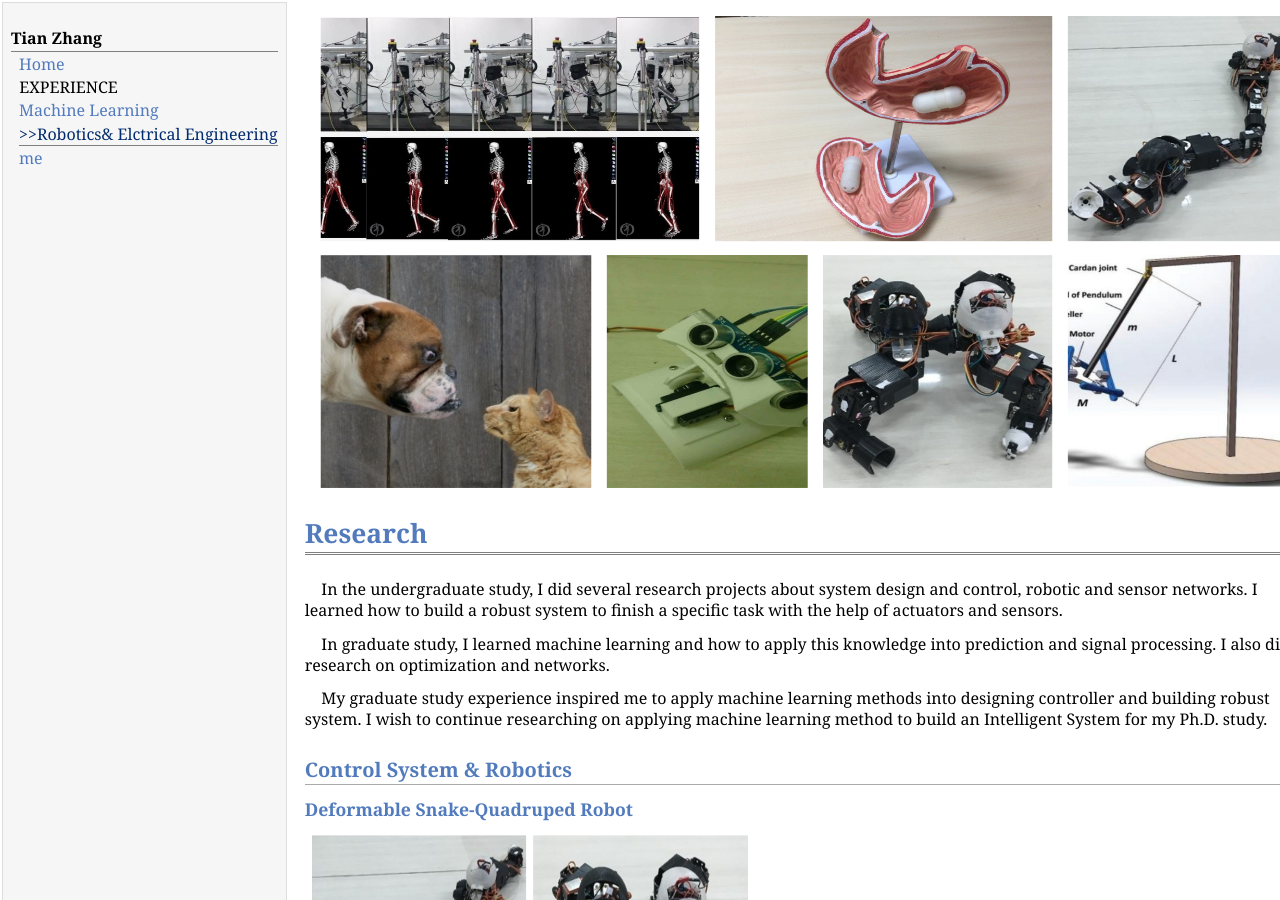
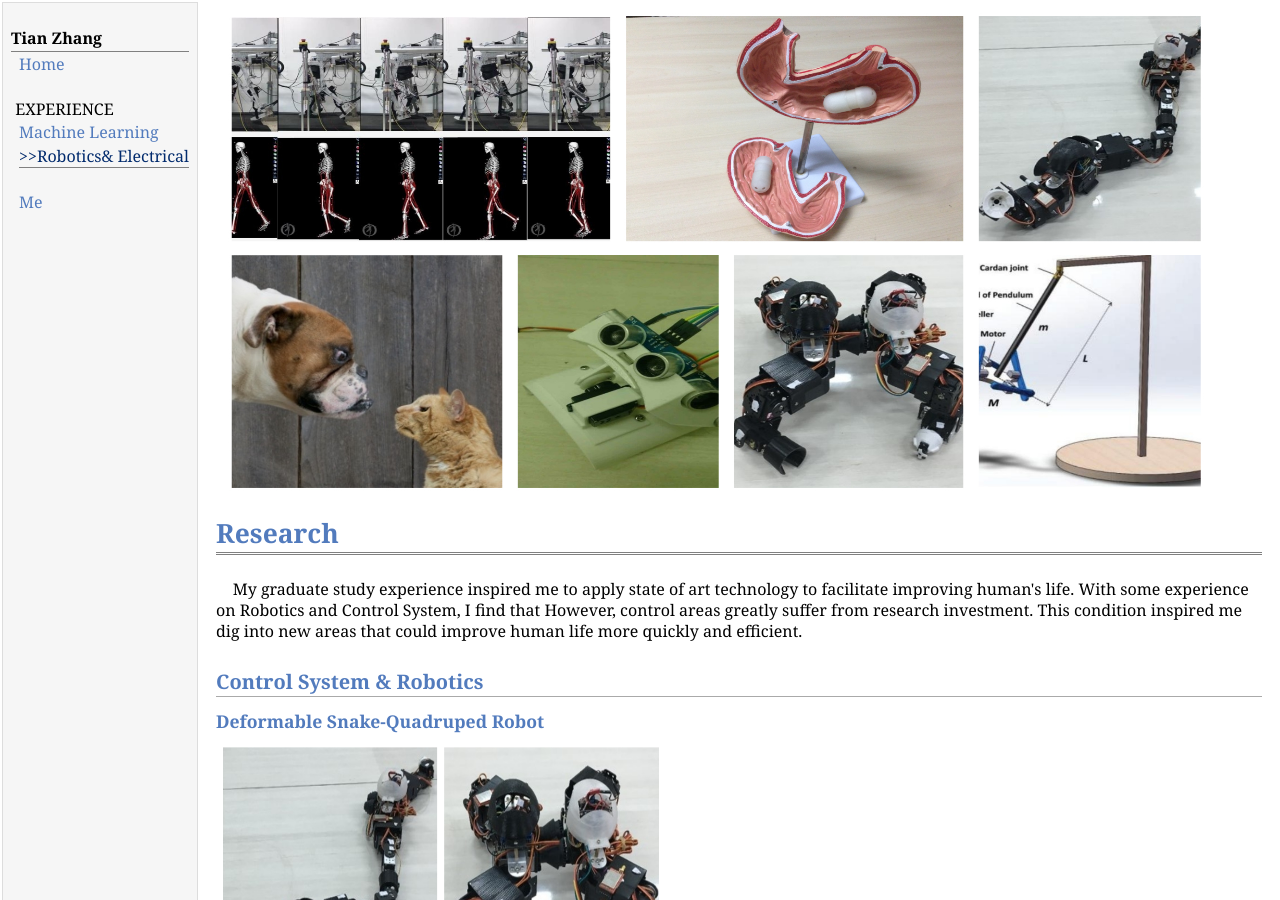
Before and after one commit to dukesky/dukesky.github.io, a Jekyll site: the page ee.html, which Jekyll copies as it is, in a window 1280 px wide and 900 px high. Built offline with Jekyll 4.4.1, drawn with Linux system fonts in a browser that asks for light colours.

Commit message:
Update ee.html

```diff
--- a/ee.html
+++ b/ee.html
@@ -13,10 +13,12 @@
 <td id="layout-menu">
 <div class="menu-category">Tian Zhang</div>
 <div class="menu-item"><a href="index.html">Home</a></div>
-<div class="menu-item">&nbsp&nbspEXPERIENCE</a></div>
+<div class="menu-item">&nbsp;</div>
+<div class="menu-item">&nbsp;EXPERIENCE</a></div>
  <div class="menu-item"><a href="ml.html">Machine Learning</a></div>
-<div class="menu-item"><a href="ee.html" class="current">>>Robotics& Elctrical Engineering</a></div>
-<div class="menu-item"><a href="me.html">me</a></div
+<div class="menu-item"><a href="ee.html" class="current">>>Robotics& Electrical</a></div>
+<div class="menu-item">&nbsp;</div>
+<div class="menu-item"><a href="me.html">Me</a></div
 </td>
 <td id="layout-content">
 <div id="toptitle">
@@ -25,13 +27,9 @@
 </div>
 
 
-
-<p>  &nbsp &nbsp In the undergraduate study, I did several research projects about system design and control, robotic and sensor networks.
-  I learned how to build a robust system to finish a specific task with the help of actuators and sensors.</p>
-<p>  &nbsp &nbsp In graduate study, I learned machine learning and how to apply this knowledge into prediction and signal processing.
-  I also did research on optimization and networks.</p>
-<p>  &nbsp &nbsp My graduate study experience inspired me to apply machine learning methods into designing controller and building
-  robust system. I wish to continue researching on applying machine learning method to build an Intelligent System for my Ph.D. study.
+<p>  &nbsp; &nbsp; My graduate study experience inspired me to apply state of art technology to facilitate improving human's life. With some
+  experience on Robotics and Control System, I find that However, control areas greatly suffer from research investment. This condition
+  inspired me dig into new areas that could improve human life more quickly and efficient.
   </p>
 
 <h2>Control System & Robotics</h2>
```
